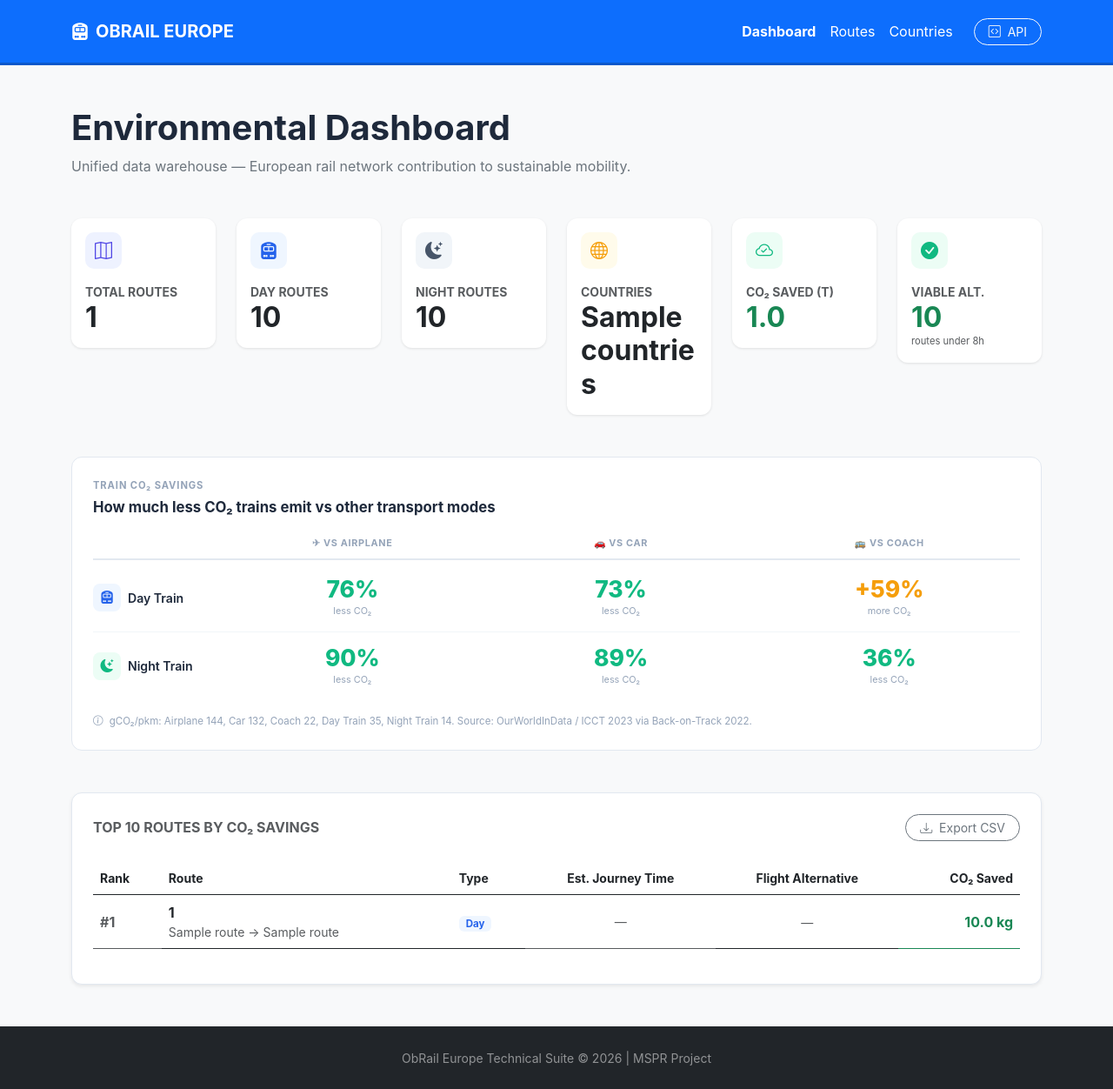
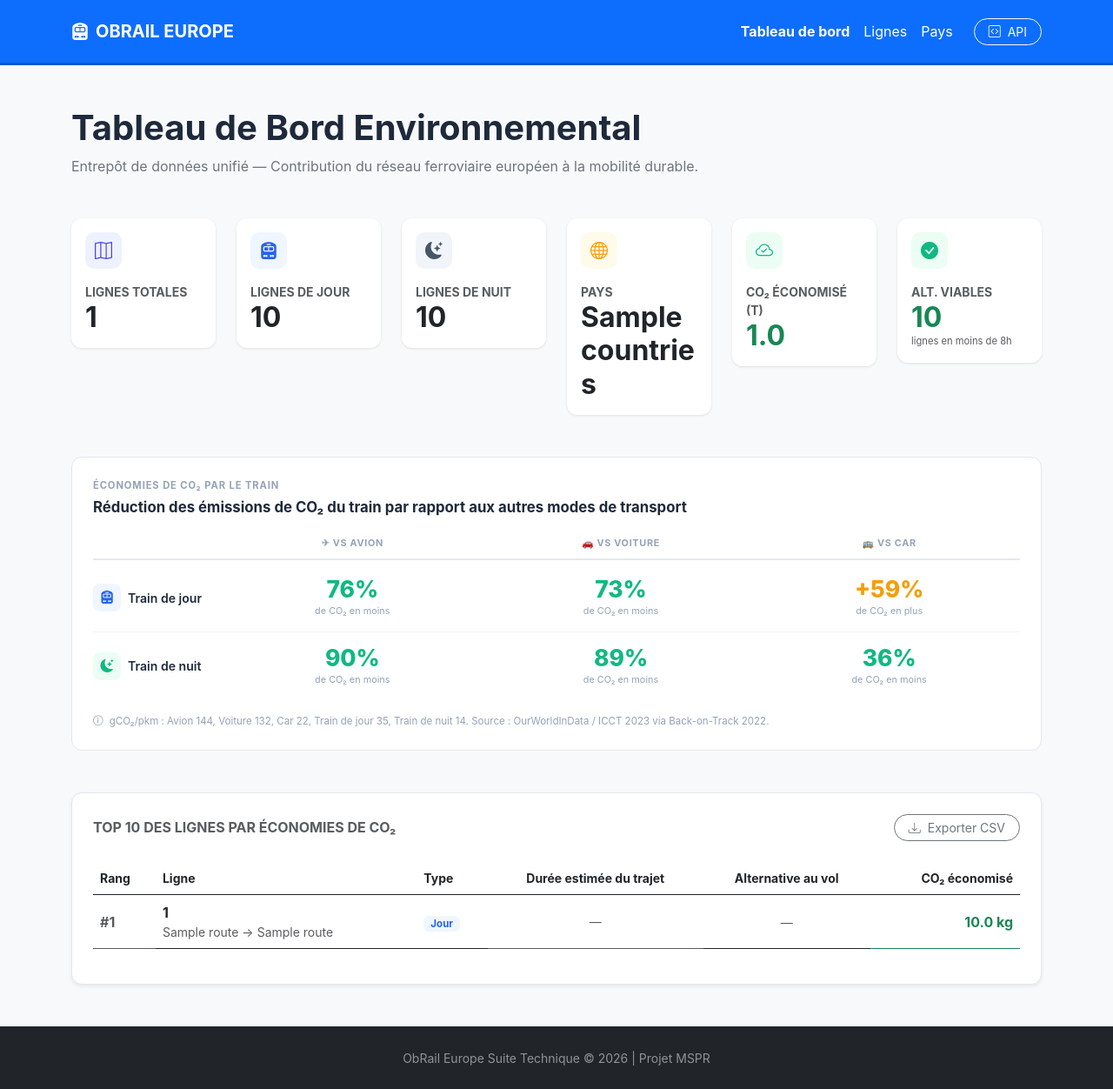
Before and after one commit to Charlotte-Natasha/OBRail-MSPR, a FastAPI app: template api/templates/Dashboard.html in a window 1280 px wide. Shown: the whole page at 87% size. Run offline with FastAPI, Linux system fonts and the light colour scheme; the template is opened without the code that fills it: most values are stand-ins (such as "Sample title", 1, 10 or a date in 2020).

Commit message:
finalised hopefully the final changes and chnaged dashboard to french

```diff
--- a/api/models.py
+++ b/api/models.py
@@ -28,7 +28,6 @@ class RouteBase(BaseModel):
     destination_country: Optional[str]
     distance_km: Optional[float]
     service_type: Optional[str]
-    train_type: Optional[str]
     train_gco2_pkm: Optional[float]
     plane_gco2_pkm: Optional[float]
     train_co2_kg: Optional[float]
--- a/api/templates/Dashboard.html
+++ b/api/templates/Dashboard.html
@@ -1,8 +1,8 @@
 <!DOCTYPE html>
-<html lang="en">
+<html lang="fr">
 <head>
     <meta charset="UTF-8">
-    <title>ObRail Europe - Dashboard</title>
+    <title>ObRail Europe - Tableau de Bord</title>
     <meta name="viewport" content="width=device-width, initial-scale=1.0">
     <link href="https://cdn.jsdelivr.net/npm/bootstrap@5.3.0/dist/css/bootstrap.min.css" rel="stylesheet">
     <link rel="stylesheet" href="https://cdn.jsdelivr.net/npm/bootstrap-icons@1.11.0/font/bootstrap-icons.css">
@@ -50,9 +50,9 @@
         <a class="navbar-brand fw-bold text-white" href="/"><i class="bi bi-train-front-fill me-2"></i>OBRAIL EUROPE</a>
         <div class="collapse navbar-collapse">
             <ul class="navbar-nav ms-auto align-items-center">
-                <li class="nav-item"><a class="nav-link text-white active fw-bold" href="/">Dashboard</a></li>
-                <li class="nav-item"><a class="nav-link text-white" href="/routes-page">Routes</a></li>
-                <li class="nav-item"><a class="nav-link text-white" href="/countries-page">Countries</a></li>
+                <li class="nav-item"><a class="nav-link text-white active fw-bold" href="/">Tableau de bord</a></li>
+                <li class="nav-item"><a class="nav-link text-white" href="/routes-page">Lignes</a></li>
+                <li class="nav-item"><a class="nav-link text-white" href="/countries-page">Pays</a></li>
                 <li class="nav-item ms-lg-3">
                     <a class="btn btn-outline-light btn-sm rounded-pill px-3" href="/api/docs" target="_blank">
                         <i class="bi bi-code-square me-1"></i> API
@@ -66,8 +66,8 @@
 <div class="container mt-5">
 
     <div class="mb-5">
-        <h1 class="fw-bold">Environmental Dashboard</h1>
-        <p class="text-secondary">Unified data warehouse — European rail network contribution to sustainable mobility.</p>
+        <h1 class="fw-bold">Tableau de Bord Environnemental</h1>
+        <p class="text-secondary">Entrepôt de données unifié — Contribution du réseau ferroviaire européen à la mobilité durable.</p>
     </div>
 
     <!-- KPI CARDS -->
@@ -75,44 +75,44 @@
         <div class="col-md-2">
             <div class="card stat-card p-3">
                 <div class="icon-square bg-indigo-soft"><i class="bi bi-map"></i></div>
-                <div class="text-muted small fw-bold text-uppercase">Total Routes</div>
+                <div class="text-muted small fw-bold text-uppercase">Lignes totales</div>
                 <h2 class="fw-bold mb-0">{{ "{:,}".format(summary.total_routes) }}</h2>
             </div>
         </div>
         <div class="col-md-2">
             <div class="card stat-card p-3">
                 <div class="icon-square bg-blue-soft"><i class="bi bi-train-front-fill"></i></div>
-                <div class="text-muted small fw-bold text-uppercase">Day Routes</div>
+                <div class="text-muted small fw-bold text-uppercase">Lignes de jour</div>
                 <h2 class="fw-bold mb-0">{{ "{:,}".format(summary.day_routes) }}</h2>
             </div>
         </div>
         <div class="col-md-2">
             <div class="card stat-card p-3">
                 <div class="icon-square bg-slate-soft"><i class="bi bi-moon-stars-fill"></i></div>
-                <div class="text-muted small fw-bold text-uppercase">Night Routes</div>
+                <div class="text-muted small fw-bold text-uppercase">Lignes de nuit</div>
                 <h2 class="fw-bold mb-0">{{ "{:,}".format(summary.night_routes) }}</h2>
             </div>
         </div>
         <div class="col-md-2">
             <div class="card stat-card p-3">
                 <div class="icon-square bg-amber-soft"><i class="bi bi-globe"></i></div>
-                <div class="text-muted small fw-bold text-uppercase">Countries</div>
+                <div class="text-muted small fw-bold text-uppercase">Pays</div>
                 <h2 class="fw-bold mb-0">{{ summary.countries }}</h2>
             </div>
         </div>
         <div class="col-md-2">
             <div class="card stat-card p-3">
                 <div class="icon-square bg-emerald-soft"><i class="bi bi-cloud-check"></i></div>
-                <div class="text-muted small fw-bold text-uppercase">CO&#x2082; Saved (T)</div>
+                <div class="text-muted small fw-bold text-uppercase">CO&#x2082; économisé (T)</div>
                 <h2 class="fw-bold mb-0 text-success">{{ "{:,.1f}".format(summary.total_co2_saved_tons) }}</h2>
             </div>
         </div>
         <div class="col-md-2">
             <div class="card stat-card p-3">
                 <div class="icon-square bg-emerald-soft"><i class="bi bi-check-circle-fill"></i></div>
-                <div class="text-muted small fw-bold text-uppercase">Viable Alt.</div>
+                <div class="text-muted small fw-bold text-uppercase">Alt. viables</div>
                 <h2 class="fw-bold mb-0 text-success">{{ "{:,}".format(summary.viable_alternatives) }}</h2>
-                <div class="text-muted" style="font-size:0.7rem;">routes under 8h</div>
+                <div class="text-muted" style="font-size:0.7rem;">lignes en moins de 8h</div>
             </div>
         </div>
     </div>
@@ -121,53 +121,53 @@
     <div class="row g-4 mb-5">
         <div class="col-12">
             <div class="emissions-section">
-                <div class="em-eyebrow">Train CO&#x2082; Savings</div>
-                <div class="em-title">How much less CO&#x2082; trains emit vs other transport modes</div>
+                <div class="em-eyebrow">Économies de CO&#x2082; par le train</div>
+                <div class="em-title">Réduction des émissions de CO&#x2082; du train par rapport aux autres modes de transport</div>
                 <div class="em-col-headers">
                     <div></div>
-                    <div>&#x2708; vs Airplane</div>
-                    <div>&#x1F697; vs Car</div>
-                    <div>&#x1F68C; vs Coach</div>
+                    <div>&#x2708; vs Avion</div>
+                    <div>&#x1F697; vs Voiture</div>
+                    <div>&#x1F68C; vs Car</div>
                 </div>
                 <div class="em-row">
                     <div class="em-mode">
                         <div class="em-icon" style="background:#eff6ff;color:#2563eb;"><i class="bi bi-train-front-fill"></i></div>
-                        Day Train
+                        Train de jour
                     </div>
                     <div class="em-stat">
                         <div class="em-pct" style="color:#10b981;">76%</div>
-                        <div class="em-sub">less CO&#x2082;</div>
+                        <div class="em-sub">de CO&#x2082; en moins</div>
                     </div>
                     <div class="em-stat">
                         <div class="em-pct" style="color:#10b981;">73%</div>
-                        <div class="em-sub">less CO&#x2082;</div>
+                        <div class="em-sub">de CO&#x2082; en moins</div>
                     </div>
                     <div class="em-stat">
                         <div class="em-pct" style="color:#f59e0b;">+59%</div>
-                        <div class="em-sub">more CO&#x2082;</div>
+                        <div class="em-sub">de CO&#x2082; en plus</div>
                     </div>
                 </div>
                 <div class="em-row">
                     <div class="em-mode">
                         <div class="em-icon" style="background:#ecfdf5;color:#10b981;"><i class="bi bi-moon-stars-fill"></i></div>
-                        Night Train
+                        Train de nuit
                     </div>
                     <div class="em-stat">
                         <div class="em-pct" style="color:#10b981;">90%</div>
-                        <div class="em-sub">less CO&#x2082;</div>
+                        <div class="em-sub">de CO&#x2082; en moins</div>
                     </div>
                     <div class="em-stat">
                         <div class="em-pct" style="color:#10b981;">89%</div>
-                        <div class="em-sub">less CO&#x2082;</div>
+                        <div class="em-sub">de CO&#x2082; en moins</div>
                     </div>
                     <div class="em-stat">
                         <div class="em-pct" style="color:#10b981;">36%</div>
-                        <div class="em-sub">less CO&#x2082;</div>
+                        <div class="em-sub">de CO&#x2082; en moins</div>
                     </div>
                 </div>
                 <p class="source-note">
                     <i class="bi bi-info-circle me-1"></i>
-                    gCO&#x2082;/pkm: Airplane 144, Car 132, Coach 22, Day Train 35, Night Train 14. Source: OurWorldInData / ICCT 2023 via Back-on-Track 2022.
+                    gCO&#x2082;/pkm : Avion 144, Voiture 132, Car 22, Train de jour 35, Train de nuit 14. Source : OurWorldInData / ICCT 2023 via Back-on-Track 2022.
                 </p>
             </div>
         </div>
@@ -176,21 +176,21 @@
     <!-- TOP ROUTES TABLE -->
     <div class="table-box mb-5 shadow-sm">
         <div class="d-flex justify-content-between align-items-center mb-4">
-            <h6 class="fw-bold text-uppercase text-muted mb-0">Top 10 Routes by CO&#x2082; Savings</h6>
+            <h6 class="fw-bold text-uppercase text-muted mb-0">Top 10 des lignes par économies de CO&#x2082;</h6>
             <a href="/api/routes/export" class="btn btn-sm btn-outline-secondary rounded-pill px-3">
-                <i class="bi bi-download me-1"></i> Export CSV
+                <i class="bi bi-download me-1"></i> Exporter CSV
             </a>
         </div>
         <div class="table-responsive">
             <table class="table table-hover align-middle border-0">
                 <thead>
                     <tr class="text-muted small">
-                        <th>Rank</th>
-                        <th>Route</th>
+                        <th>Rang</th>
+                        <th>Ligne</th>
                         <th>Type</th>
-                        <th class="text-center">Est. Journey Time</th>
-                        <th class="text-center">Flight Alternative</th>
-                        <th class="text-end">CO&#x2082; Saved</th>
+                        <th class="text-center">Durée estimée du trajet</th>
+                        <th class="text-center">Alternative au vol</th>
+                        <th class="text-end">CO&#x2082; économisé</th>
                     </tr>
                 </thead>
                 <tbody>
@@ -203,9 +203,9 @@
                         </td>
                         <td>
                             {% if route[3] == 'night' %}
-                            <span class="badge-type-night">Night</span>
+                            <span class="badge-type-night">Nuit</span>
                             {% else %}
-                            <span class="badge-type-day">Day</span>
+                            <span class="badge-type-day">Jour</span>
                             {% endif %}
                         </td>
                         <td class="text-center text-muted small">
@@ -230,7 +230,7 @@
 
 <footer class="bg-dark text-white py-4 mt-5">
     <div class="container text-center">
-        <small class="opacity-50">ObRail Europe Technical Suite &copy; 2026 | MSPR Project</small>
+        <small class="opacity-50">ObRail Europe Suite Technique &copy; 2026 | Projet MSPR</small>
     </div>
 </footer>
 
```
Also changed, not shown: api/templates/Countries.html (+39 -39 lines), api/templates/Routes.html (+25 -29 lines), api/tests/test_dashboard.py (+1 -1 lines), database/init/01_create_schema.sql (+72 -47 lines), README.md, database/README.md, 1 other file.
